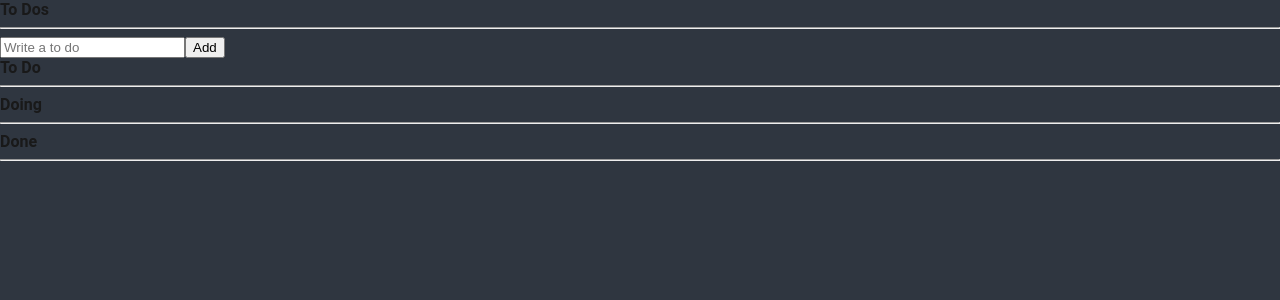
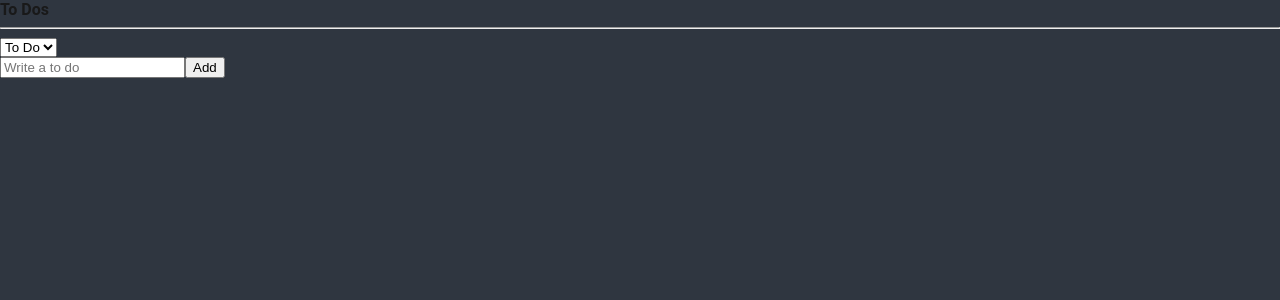
Before and after one commit to Juferis/react-masterclass, a React (Create React App) app: page / in a window 1280 px wide. Shown: the top 300 px of the page. Built offline with nearby package versions, Linux system fonts and the light colour scheme.

Commit message:
create category

```diff
--- a/src/atoms.ts
+++ b/src/atoms.ts
@@ -1,4 +1,9 @@
 import { atom, selector } from 'recoil';
+
+export const categoryState = atom({
+    key: "category",
+    default: "TO_DO",
+})
 
 export const toDoState = atom<IToDo[]>({
     key: 'toDo',
@@ -9,11 +14,8 @@ export const toDoSelector = selector({
     key: "toDoSelector",
     get: ({ get }) => {
         const toDos = get(toDoState);
-        return [
-            toDos.filter((todo) => todo.category === ToDoStatus.TO_DO),
-            toDos.filter((todo) => todo.category === ToDoStatus.DOING),
-            toDos.filter((todo) => todo.category === ToDoStatus.DONE),
-        ];
+        const category = get(categoryState);
+        return toDos.filter((toDo) => toDo.category === category);
     },
 })
 
--- a/src/components/ToDoList.tsx
+++ b/src/components/ToDoList.tsx
@@ -1,37 +1,28 @@
-import { useRecoilValue } from 'recoil';
+import { useRecoilState, useRecoilValue } from 'recoil';
 import CreateToDo from './createToDo';
-import { toDoSelector, toDoState } from '../atoms';
+import { IToDo, ToDoStatus, categoryState, toDoSelector } from '../atoms';
 import ToDo from './ToDo';
 
 function ToDoList() {
-  const [toDo, doing, done] = useRecoilValue(toDoSelector);
+  const toDos = useRecoilValue<IToDo[]>(toDoSelector);
+  const [category, setCategory] = useRecoilState(categoryState);
+  const onInput = (event: React.FormEvent<HTMLSelectElement>) => {
+    setCategory(event.currentTarget.value);
+  };
+  console.log('toDos', toDos);
   return (
     <div>
       <h1>To Dos</h1>
       <hr />
+      <select value={category} onInput={onInput}>
+        <option value={ToDoStatus.TO_DO}>To Do</option>
+        <option value={ToDoStatus.DOING}>Doing</option>
+        <option value={ToDoStatus.DONE}>Done</option>
+      </select>
       <CreateToDo />
-      <h2>To Do</h2>
-      <ul>
-        {toDo.map((toDo) => (
-          // <ToDo text={toDo.text} category={toDo.category} id={toDo.id} /> 이 내용이 아래 코드로 끝난다.
-          <ToDo key={toDo.id} {...toDo} />
-        ))}
-      </ul>
-      <hr />
-      <h2>Doing</h2>
-      <ul>
-        {doing.map((toDo) => (
-          <ToDo key={toDo.id} {...toDo} />
-        ))}
-      </ul>
-      <hr />
-      <h2>Done</h2>
-      <ul>
-        {done.map((toDo) => (
-          <ToDo key={toDo.id} {...toDo} />
-        ))}
-      </ul>
-      <hr />
+      {toDos.map((toDo) => (
+        <ToDo key={toDo.id} {...toDo} />
+      ))}
     </div>
   );
 }
--- a/src/index.tsx
+++ b/src/index.tsx
@@ -1,4 +1,3 @@
-import React from 'react';
 import ReactDOM from 'react-dom/client';
 import App from './App';
 import { RecoilRoot } from 'recoil';
```
